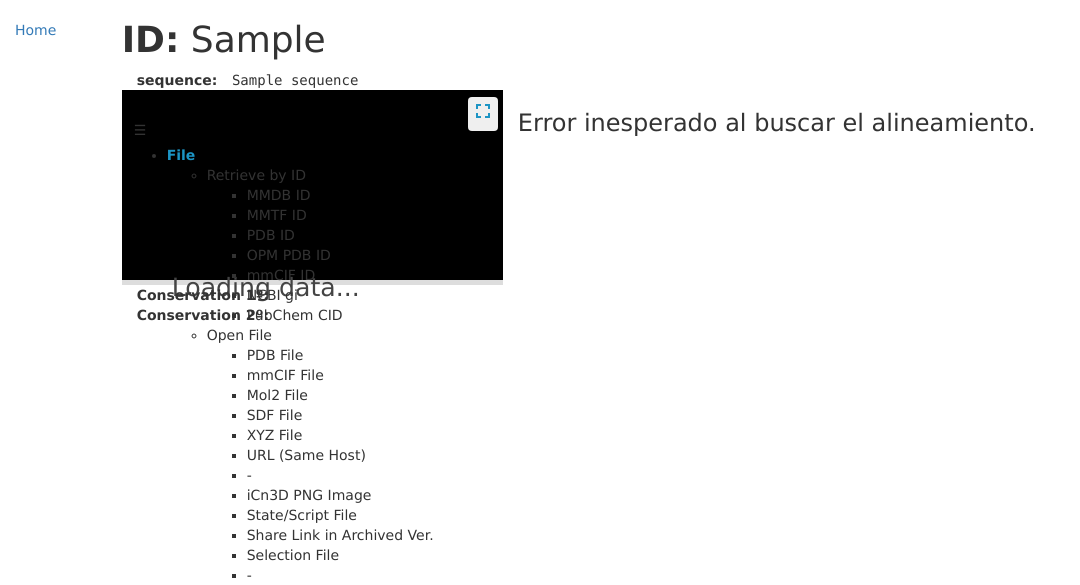
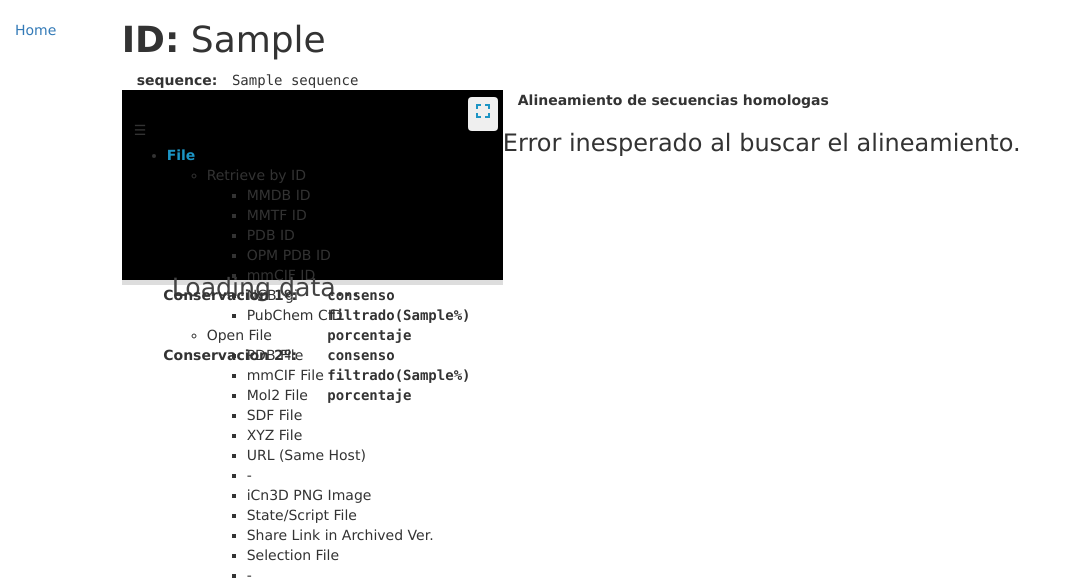
Before and after one commit to BioinformaticaUNQ/TP-Conservacion-Cicovich-Alvarez, a Django app: template homology/templates/homology/homology_detail.html in a window 1280 px wide. Shown: the top 585 px of the page, without its empty margins (0-1080 px from the left). Run offline with Django 3.2, Linux system fonts and the light colour scheme; the template is opened without the code that fills it: most values are stand-ins (such as "Sample title", 1, 10 or a date in 2020); data that the repository does not hold is empty; some libraries are stand-ins or nearby versions.

Commit message:
Return filepath instead of content for conservation input; Error handling on local requests; Added missing labels;

```diff
--- a/homology/templates/homology/homology_detail.html
+++ b/homology/templates/homology/homology_detail.html
@@ -34,14 +34,26 @@
 		body {font-family: Verdana, Arial, Helvetica, sans-serif;}
 
 		.nonBreak {
-			overflow-x: auto;
 			display: flex;
+			width: -webkit-fill-available;
 		}
-
 		.nonBreak p {
 			font-family:'Lucida Console', monospace;
 			white-space: pre;
 			margin: 0;
+			overflow-x: auto;
+			width: -webkit-fill-available;
+		}
+		.nonBreak p.labels {
+			font-family:'Lucida Console', monospace;
+			white-space: pre;
+			margin: 0;
+			overflow: visible;
+			width: revert;
+		}
+		.nonBreak p > span > h3 {
+			width: fit-content;
+			margin: auto;
 		}
 
 		.JSAV .tooltip , .JSAVControls .tooltip {
@@ -51,6 +63,10 @@
 		}
 		.JSAVControls , div.JSAVControls > span > p {
 			margin: 0;
+		}
+
+		.JSAV > .header > table > tbody > tr > td.idCell {
+			display: none;
 		}
 
 	</style>
@@ -91,26 +107,35 @@
 			</div>
 			<div class="col-sm-8">
 
-				<div id='sequenceDisplay'></div>
+				<div class="row">
+					<div class="col-sm-12">
+						<strong>Alineamiento de secuencias homologas</strong>
+					</div>
+				</div>
+				<div class="row">
+					<div id='sequenceDisplay'></div>
+				</div>
 
 			</div>
 		</div>
 		<div class="row">
-			<div class="col-sm-2 ">
-				<strong>Conservation 1º:</strong>
+			<div class="col-sm-2 text-right">
+				<strong>Conservacion&nbsp;1º:</strong>
 			</div>
 			<div class="col-sm-10 ">
 				<div class="nonBreak">
+					<p class="labels"><strong>consenso<br>filtrado({{ homology.filterConservationPersentage1 }}%)<br>porcentaje</strong></p>
 					<p><span id="pConservation1" ></span></p>
 				</div>
 			</div>
 		</div>
 		<div class="row">
-			<div class="col-sm-2 ">
-				<strong>Conservation 2º:</strong>
+			<div class="col-sm-2 text-right">
+				<strong>Conservacion&nbsp;2º:</strong>
 			</div>
 			<div class="col-sm-10 ">
 				<div class="nonBreak">
+					<p class="labels"><strong>consenso<br>filtrado({{ homology.filterConservationPersentage2 }}%)<br>porcentaje</strong></p>
 					<p><span id="pConservation2" ></span></p>
 				</div>
 			</div>
@@ -153,16 +178,16 @@
 		};
 
 		var MyOptions = Array();
-		MyOptions.sortable = true;
-		MyOptions.selectable = true;
-		MyOptions.deletable = true;
+		MyOptions.sortable = false;
+		MyOptions.selectable = false;
+		MyOptions.deletable = false;
 		MyOptions.highlight = [3,5,10,14];
 		//MyOptions.submit = "http://www.bioinf.org.uk/software/jsav/echo.cgi";
 		//MyOptions.action = "myAction(MySeqs)";
 		//MyOptions.actionLabel = "My Action";
 		MyOptions.toggleDotify = true;
 		MyOptions.toggleNocolour = true;
-		MyOptions.fasta = false;
+		MyOptions.fasta = true;
 		MyOptions.consensus = true;
 		MyOptions.colourScheme = "clustal";
 		MyOptions.selectColour = true;
@@ -174,12 +199,6 @@
 		function createArrayOfLen(x) {
 			return Array.from({length: x}, (_, i) => i + 1)
 		}
-		//var labels = createArrayOfLen(MySeqs[0].sequence.length).map((e) => `L${e}`);
-		//MyOptions.labels = labels;
-
-		// MyOptions.autoLabels = true;
-
-		//printJSAV('sequenceDisplay', MySeqs, MyOptions);
 
 		function getConservation_1(successCallback) {
 			$("#pConservation1").html('<h3>Loading...</h3>');
@@ -234,9 +253,12 @@
 						successCallback();
 					}
 				},
-				error(error) {
-					console.error(error);
-					$("#pConservation2").html('<h3>Error inesperado al calcular la conservacion.</h3>');
+				error(err) {
+					let message = "Error inesperado al calcular la conservacion.";
+					if (err.status == 404) {
+						message = err.responseJSON.message;
+					}
+					$("#pConservation2").html(`<h3>${message}</h3>`);
 				}
 			});
 		}
@@ -263,18 +285,16 @@
 						$('#sequenceDisplay').css("width", "revert");
 
 						let pIdHomo = data.alignment.map((e) => e.id.split('|')[2]).filter((e) => e != reqParams.idProt);
-						$('#divCmb3dViewSelector').html(`
-						<select id="cmb3dViewSelector" onchange="cmb3dViewSelector_onChange()">
-							<option value="${reqParams.idProt}" selected="selected">${reqParams.idProt}</option>
-							${pIdHomo.reduce(((str,e) => str + `<option value="${reqParams.idProt}|${e}">${reqParams.idProt} | ${e}</option>`), '')}
-						</select>`);
 
 						successCallback();
 					}
 				},
-				error(error) {
-					console.error(error);
-					$("#sequenceDisplay").html('<h3>Error inesperado al buscar el alineamiento.</h3>');
+				error(err) {
+					let message = "Error inesperado al buscar el alineamiento.";
+					if (err.status == 404) {
+						message = err.responseJSON.message;
+					}
+					$("#sequenceDisplay").html(`<h3>${message}</h3>`);
 				}
 			});
 		}
--- a/tp_final/controllers.py
+++ b/tp_final/controllers.py
@@ -1,5 +1,6 @@
 from typing import Any
-from django.http import JsonResponse
+from django.http import JsonResponse, HttpResponse, HttpResponseServerError
+from Bio.Application import ApplicationError
 from .core.fasta import getSequence
 from .core.clustal import getAlignment_flat
 from .core.conservation import getConservedZone_json
@@ -9,10 +10,37 @@ def fasta(request, **kwargs: Any):
     return JsonResponse({'sequence': getSequence(kwargs['pID'])})
 
 def clustal(request, **kwargs: Any):
-    return JsonResponse({'alignment': getAlignment_flat(kwargs['pID'], float(kwargs['filterEValue']))})
+    try:
+        return JsonResponse({'alignment': getAlignment_flat(kwargs['pID'], float(kwargs['filterEValue']))})
+    except ApplicationError as e:
+        return HttpResponse(status = 404, content= JsonResponse({'message': e.args[3]}))
+    except:
+        return HttpResponseServerError(JsonResponse({'message': 'Error procesando las secuencias a alinear.'}))
 
 def conservation(request, **kwargs: Any):
-    return JsonResponse({'conservation': getConservedZone_json(kwargs['pID'], float(kwargs['filterEValue']), kwargs['filterConservationPersentage'])})
+    try:
+        return JsonResponse({'conservation': getConservedZone_json(kwargs['pID'], float(kwargs['filterEValue']), kwargs['filterConservationPersentage'])})
+    except Exception as e:
+        if hasattr(e, 'message'):
+            message = e.message
+        elif hasattr(e, 'reason'):
+            message = e.reason
+        else:
+            message = e.args[1]
+        return HttpResponse(status = 404, content= JsonResponse({'message': message}))
+    except:
+        return HttpResponseServerError(JsonResponse({'message': 'Error calculando la conservacion.'}))
 
 def conservation2(request, **kwargs:Any):
-    return JsonResponse({'conservation': calculateSecondaryStructureConservation_json(kwargs['pID'], float(kwargs['filterEValue']), kwargs['filterConservationPersentage'])})
+    try:
+        return JsonResponse({'conservation': calculateSecondaryStructureConservation_json(kwargs['pID'], float(kwargs['filterEValue']), kwargs['filterConservationPersentage'])})
+    except Exception as e:
+        if hasattr(e, 'message'):
+            message = e.message
+        elif hasattr(e, 'reason'):
+            message = e.reason
+        else:
+            message = e.args[1]
+        return HttpResponse(status = 404, content= JsonResponse({'message': message}))
+    except:
+        return HttpResponseServerError(JsonResponse({'message': 'Error calculando la conservacion.'}))
--- a/tp_final/core/dssp.py
+++ b/tp_final/core/dssp.py
@@ -68,7 +68,7 @@ def calculateConservedZone(structures):
 
 def calculateSecondaryStructureConservation(pdbId, E_VALUE):
     structures = []
-    for record in SeqIO.parse(clustal.getClustalOutputPath(pdbId, E_VALUE), 'clustal'):
+    for record in SeqIO.parse(clustal.getAlignmentFile(pdbId, E_VALUE), 'clustal'):
         gapped = fillWithGaps(record.seq, getSecondaryStructure(record.id[5:9]))
         structures.append(gapped)
         time.sleep(0.5)
```
Also changed, not shown: tp_final/core/clustal.py (+6 -11 lines), tp_final/core/conservation.py (+3 -4 lines), 1 other file.
